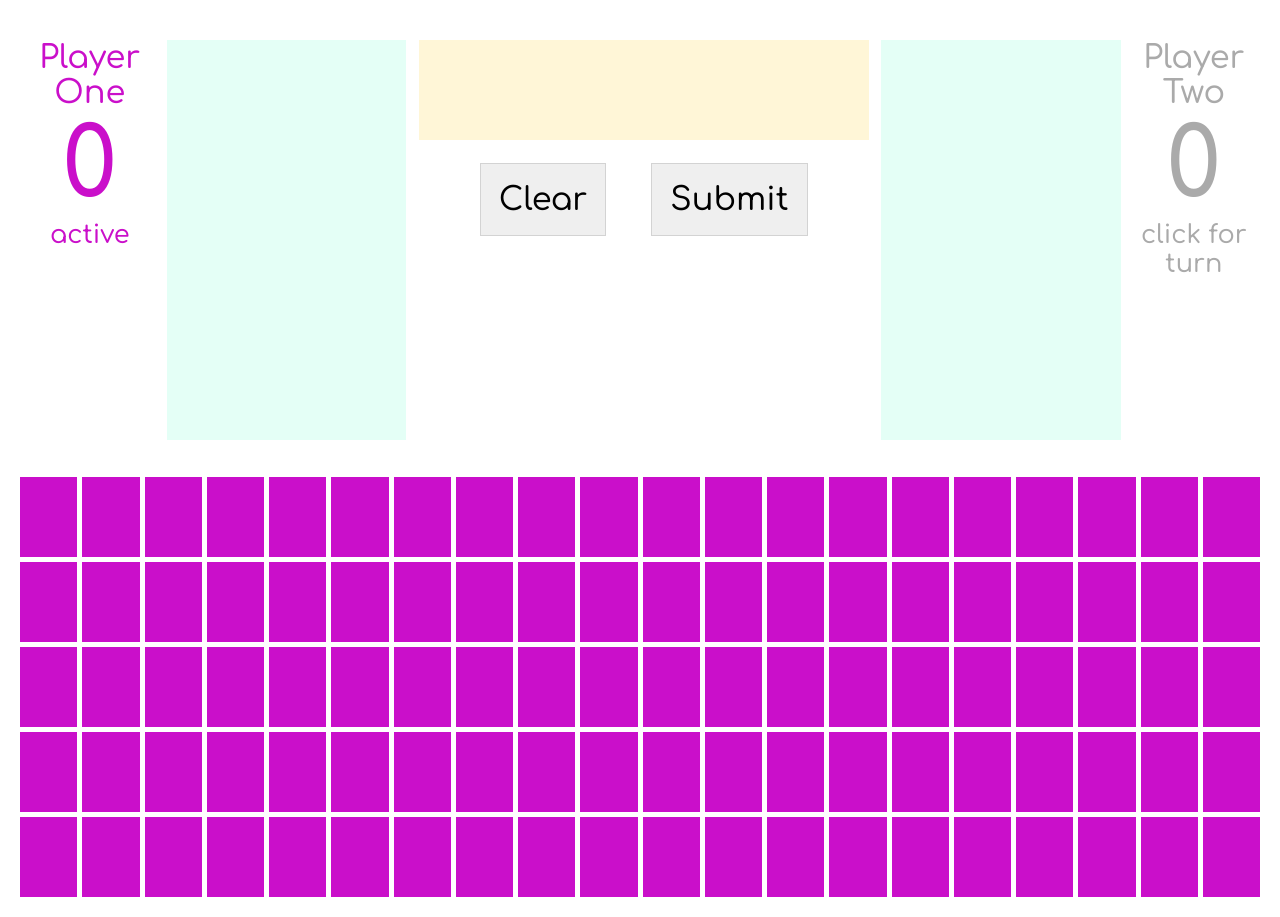
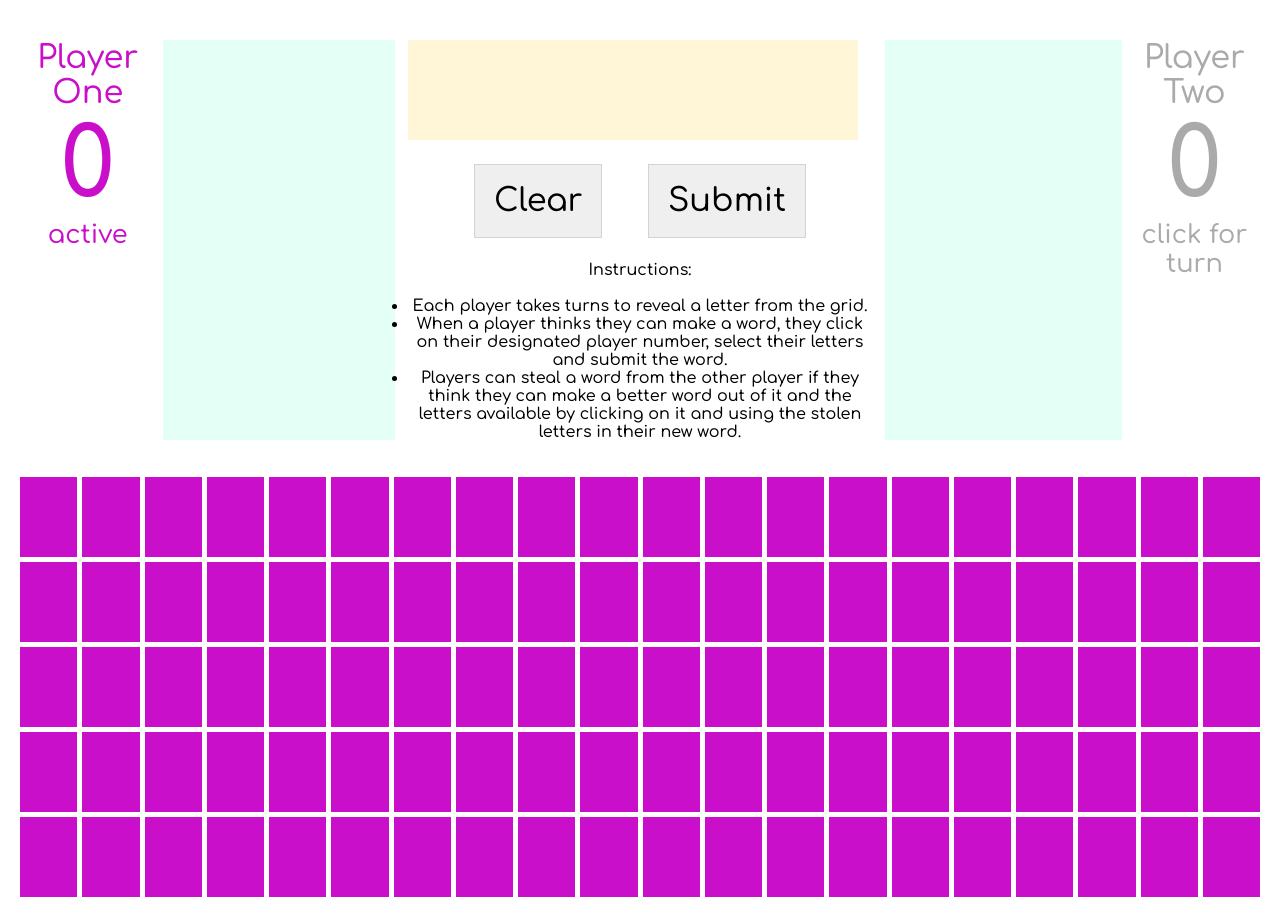
Before and after one commit to jamesHarradon/jims-jumble, a React (Create React App) app: page / in a window 1280 px wide. Built offline with nearby package versions, Linux system fonts and the light colour scheme.

Commit message:
add instructions

```diff
--- a/src/containers/ActiveWord/ActiveWord.js
+++ b/src/containers/ActiveWord/ActiveWord.js
@@ -77,6 +77,14 @@ const ActiveWord = (props) => {
                     <p id='word' data-testid='word'>{lettersToWord(props.selectedLetters)}</p>
                     <button id='clear' onClick={onClearHandler}>Clear</button>
                     <button id='submit' onClick={onSubmitHandler}>Submit</button>
+                    <div id='instructions'>
+                        <h3>Instructions:</h3><br></br>
+                        <ul>
+                            <li>Each player takes turns to reveal a letter from the grid.</li>
+                            <li>When a player thinks they can make a word, they click on their designated player number, select their letters and submit the word.</li>
+                            <li>Players can steal a word from the other player if they think they can make a better word out of it and the letters available by clicking on it and using the stolen letters in their new word.</li>
+                        </ul>
+                    </div>
                 </div>
                 <PlayerTwoWords changePlayer={changePlayerHandler} words={playerTwoWords} setWords={setPlayerTwoWords} isTurn={player === 'Player2' ? true : false}/>
             </div>
```
